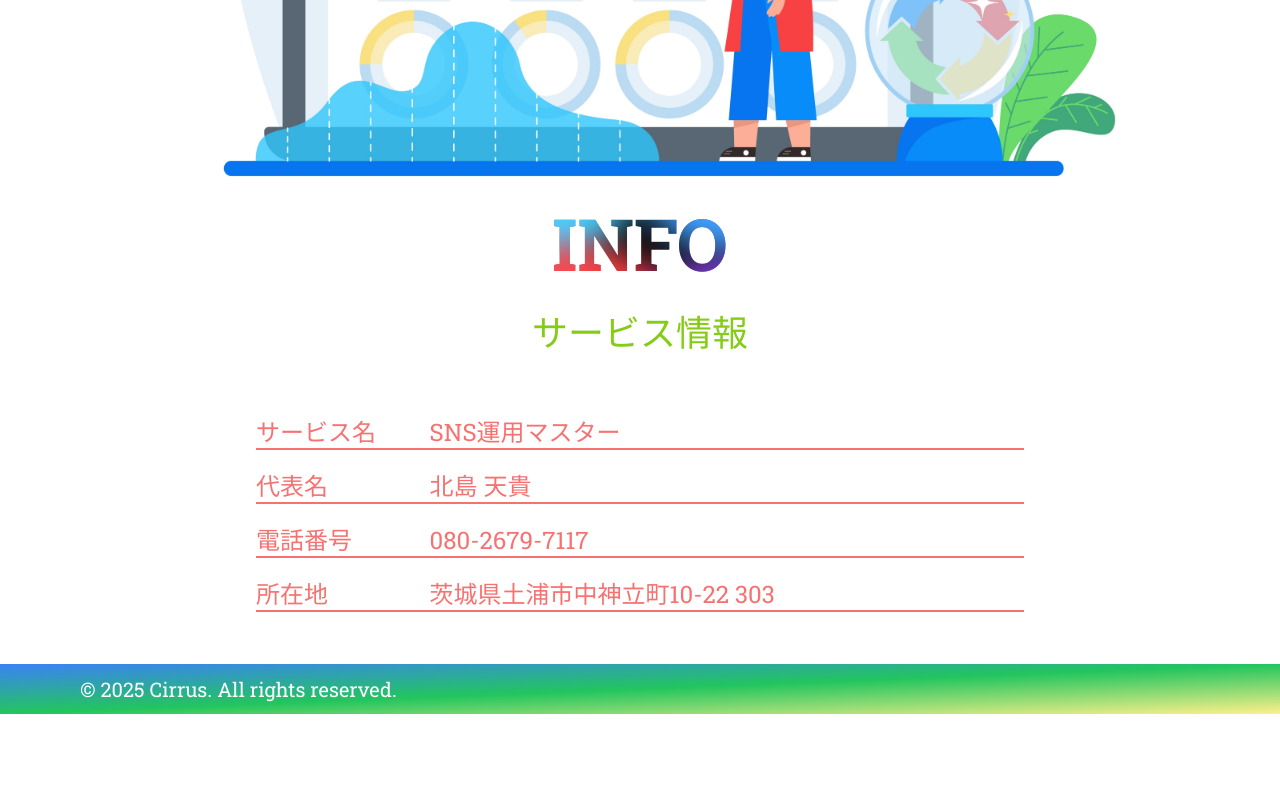
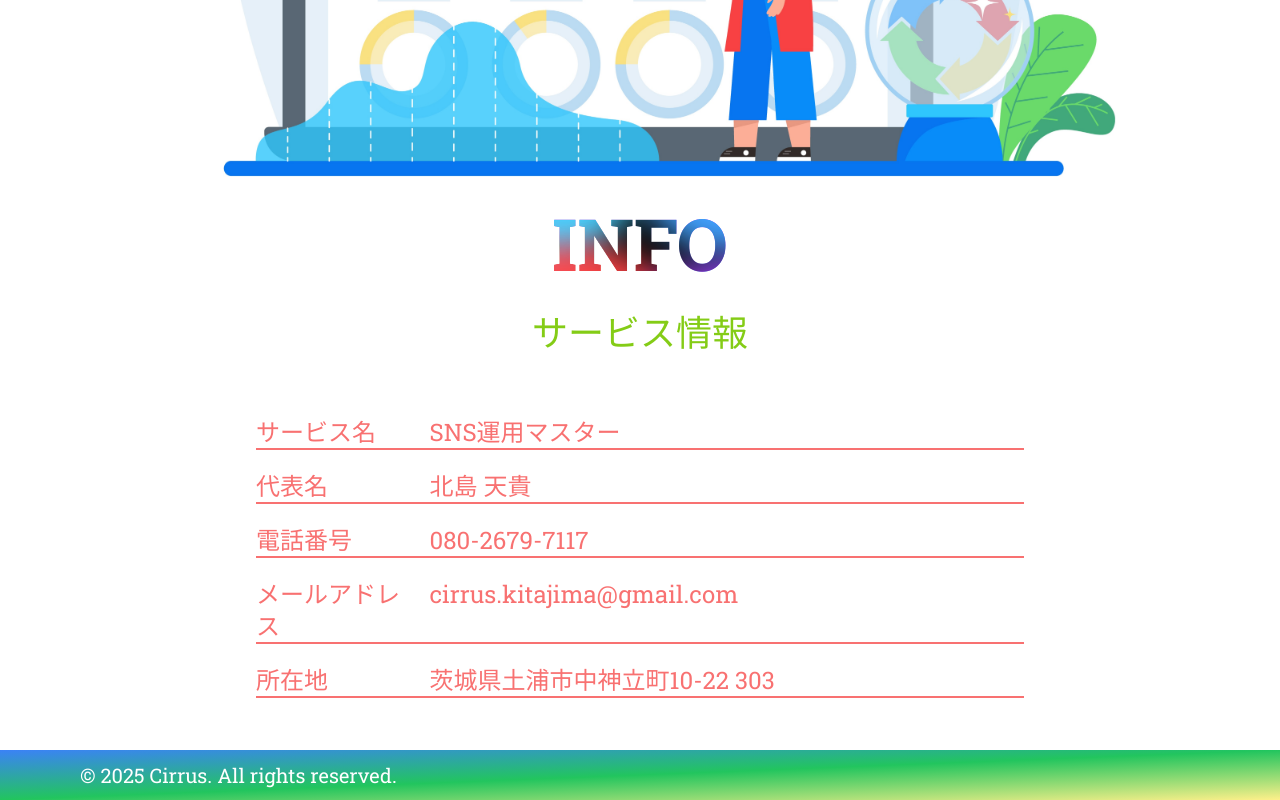
Before and after one commit to joesandao/sns-master-lp, a Next.js app: page / in a window 1280 px wide. Shown: the part 3412-4212 px from the top of the page. Before the commit the page ends 4126 px from the top, so only its background shows below. Built offline with nearby package versions, Linux system fonts and the light colour scheme.

Commit message:
add: email info

```diff
--- a/src/components/company.tsx
+++ b/src/components/company.tsx
@@ -21,6 +21,10 @@ export default function Company() {
             <dd>080-2679-7117</dd>
           </div>
           <div className="flex gap-5 border-b-2 border-red-400">
+            <dt className="w-1/5">メールアドレス</dt>
+            <dd>cirrus.kitajima@gmail.com</dd>
+          </div>
+          <div className="flex gap-5 border-b-2 border-red-400">
             <dt className="w-1/5">所在地</dt>
             <dd>茨城県土浦市中神立町10-22 303</dd>
           </div>
```
